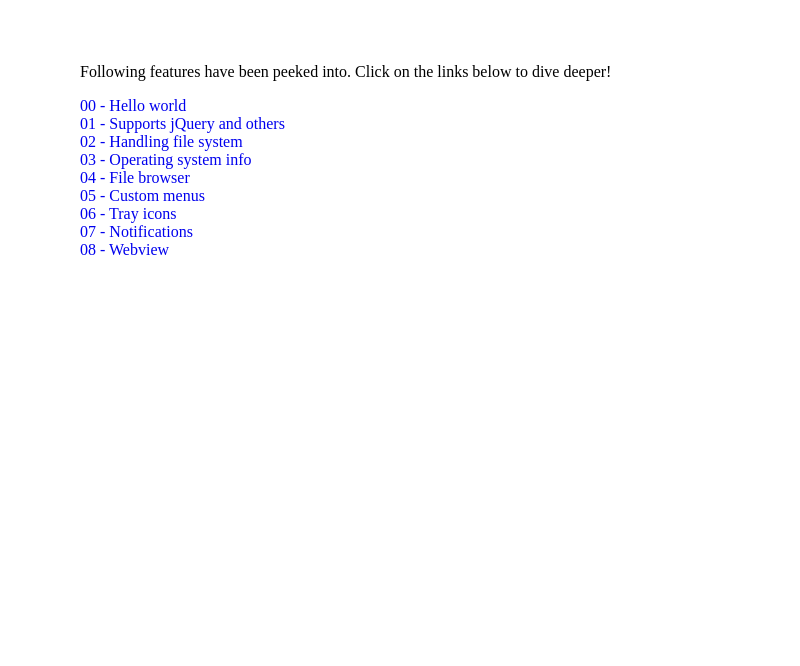
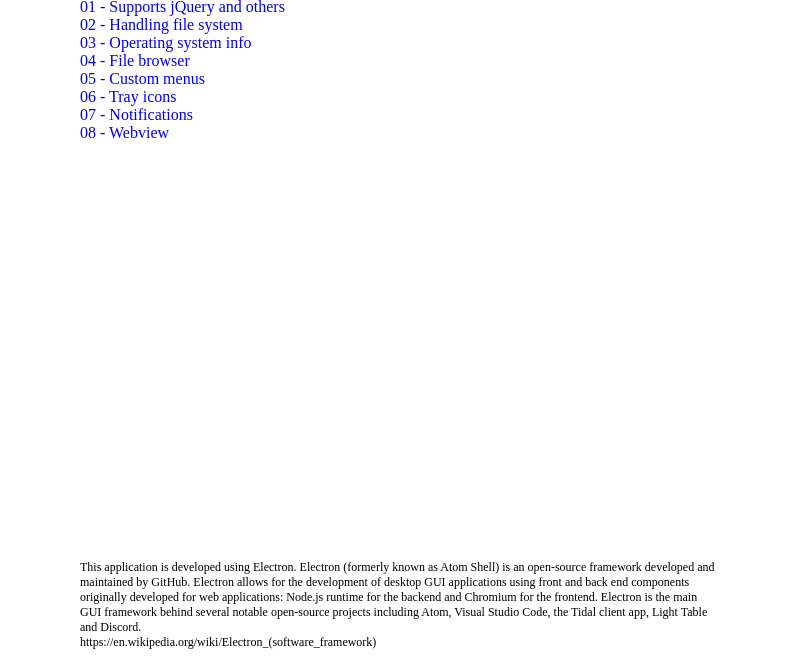
Before and after one commit to skbhardwaj/my-electron, an Electron app: page app/_default/index.html in a window 800 px wide. Shown: the part 134-800 px from the top of the page. Drawn offline with Linux system fonts and the light colour scheme.

Commit message:
added another demo

```diff
--- a/app/_default/index.css
+++ b/app/_default/index.css
@@ -4,7 +4,6 @@ body {
 
 h1 {
     text-align: center;
-    margin: 10vh 0;
 }
 
 a {
@@ -21,3 +20,10 @@ li {
 .container {
     padding: 0 10vw;
 }
+
+footer {
+    position: absolute;
+    bottom: 0;
+    padding: 0 10vw 2vw;
+    font-size: 75%;
+}
--- a/app/_default/index.html
+++ b/app/_default/index.html
@@ -45,6 +45,18 @@
                 </li>
             </ul>
         </div>
+        <footer>
+            This application is developed using Electron. Electron (formerly
+            known as Atom Shell) is an open-source framework developed and
+            maintained by GitHub. Electron allows for the development of desktop
+            GUI applications using front and back end components originally
+            developed for web applications: Node.js runtime for the backend and
+            Chromium for the frontend. Electron is the main GUI framework behind
+            several notable open-source projects including Atom, Visual Studio
+            Code, the Tidal client app, Light Table and Discord.
+            <br />
+            https://en.wikipedia.org/wiki/Electron_(software_framework)
+        </footer>
         <!-- <script src="./index.js"></script> -->
     </body>
 </html>
```
Also changed, not shown: README.md.
